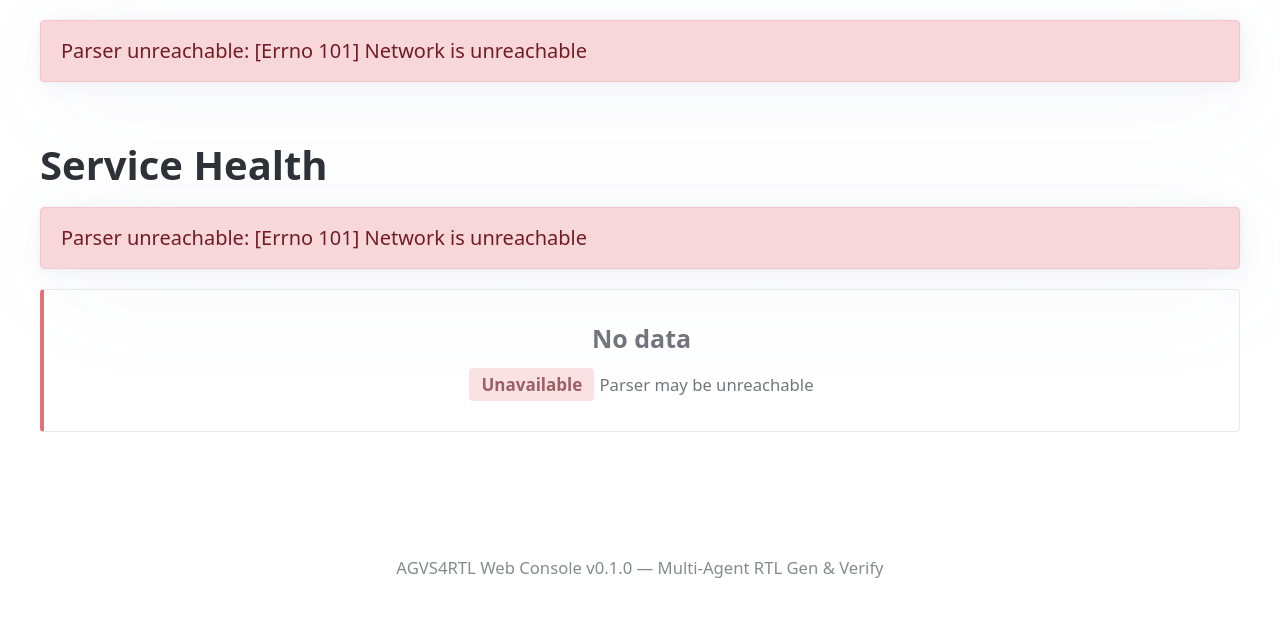
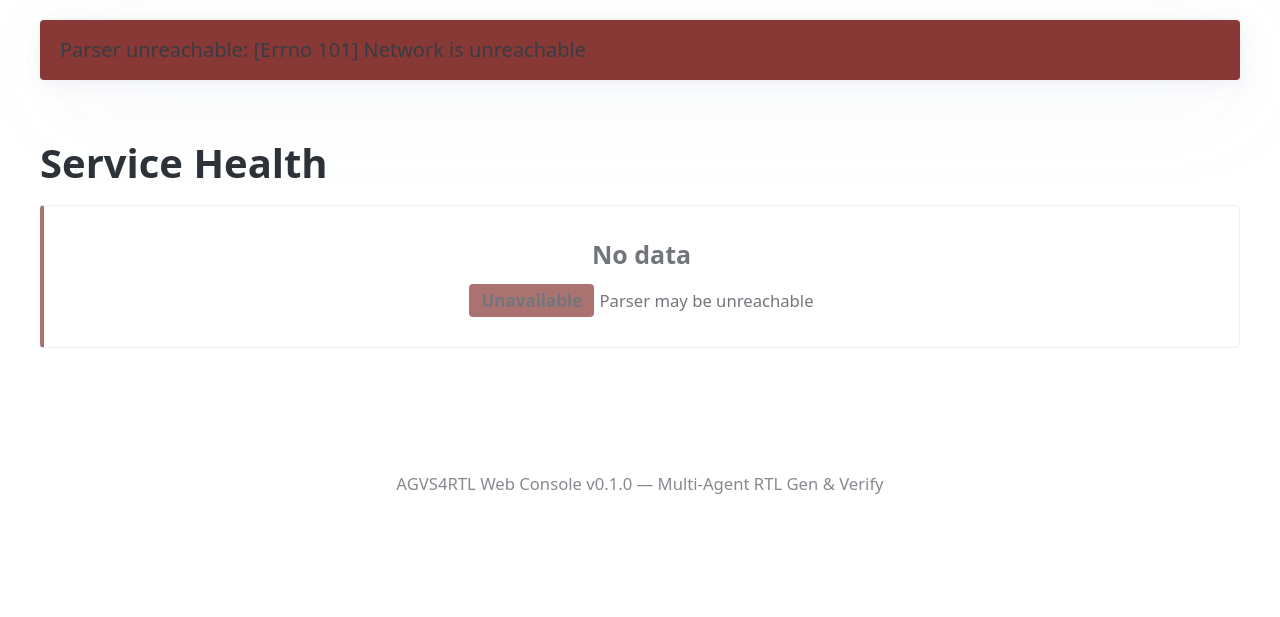
Before and after one commit to Joon515/AGVS4RTL, a FastAPI app: page /services in a window 1280 px wide. Shown: the part 122-739 px from the top of the page. Run offline with FastAPI, Linux system fonts and the light colour scheme; data that the repository does not hold is empty; some libraries are stand-ins or nearby versions.

Commit message:
fix(ux): round 2 critical fixes - selectattr, double error_msg, dark theme CSS, error logging
- C1: Fix selectattr('reachable', 'true') → selectattr('reachable')
- C2: Remove duplicate error_msg from child templates (base.html handles it)
- C3: Remove dead flash_success/flash_error blocks
- C4: Replace all hardcoded colors with var(--pico-*) for full dark mode support
- C5: Replace silent pass with logger.warning in fragment endpoints

```diff
--- a/src/frontend/main.py
+++ b/src/frontend/main.py
@@ -130,7 +130,11 @@ async def task_status_fragment(request: Request, task_id: str):
                 if body.get("status") == "success":
                     status = body.get("data")
     except Exception:
-        pass
+        logger.warning("Failed to poll task status for %s", task_id)
+        return templates.TemplateResponse("_status_fragment.html", {
+            "request": request,
+            "status": None,
+        })
     return templates.TemplateResponse("_status_fragment.html", {
         "request": request,
         "status": status,
@@ -174,7 +178,7 @@ async def services_fragment(request: Request):
                 if body.get("status") == "success":
                     services_data = body.get("data", {}).get("services", [])
     except Exception:
-        pass
+        logger.warning("Failed to poll services health")
     return templates.TemplateResponse("_services_fragment.html", {
         "request": request,
         "services": services_data,
--- a/src/frontend/static/style.css
+++ b/src/frontend/static/style.css
@@ -1,16 +1,16 @@
 /* Flash messages */
 .flash-success {
-    background: #d4edda;
-    border: 1px solid #c3e6cb;
-    color: #155724;
+    background: var(--pico-ins-color);
+    border: 1px solid var(--pico-ins-border-color);
+    color: var(--pico-ins-label-color);
     padding: 0.75rem 1rem;
     border-radius: 4px;
     margin-bottom: 1rem;
 }
 .flash-error {
-    background: #f8d7da;
-    border: 1px solid #f5c6cb;
-    color: #721c24;
+    background: var(--pico-del-color);
+    border: 1px solid var(--pico-del-border-color);
+    color: var(--pico-del-label-color);
     padding: 0.75rem 1rem;
     border-radius: 4px;
     margin-bottom: 1rem;
@@ -24,24 +24,24 @@
     font-size: 0.85rem;
     font-weight: 600;
 }
-.status-pass { background: #d4edda; color: #155724; }
-.status-fail { background: #f8d7da; color: #721c24; }
-.status-running { background: #fff3cd; color: #856404; }
-.status-pending { background: #e2e3e5; color: #383d41; }
+.status-pass { background: var(--pico-ins-color); color: var(--pico-ins-label-color); }
+.status-fail { background: var(--pico-del-color); color: var(--pico-del-label-color); }
+.status-running { background: var(--pico-form-element-active-border-color); color: var(--pico-color); }
+.status-pending { background: var(--pico-muted-border-color); color: var(--pico-muted-color); }
 
 /* Task cards */
 .task-card {
     display: block;
     padding: 1rem;
     margin-bottom: 0.5rem;
-    border: 1px solid #dee2e6;
+    border: 1px solid var(--pico-muted-border-color);
     border-radius: 4px;
     text-decoration: none;
     color: inherit;
     transition: background 0.15s;
 }
 .task-card:hover {
-    background: #f8f9fa;
+    background: var(--pico-card-sectioning-background-color);
     text-decoration: none;
 }
 .task-card .task-meta {
@@ -50,21 +50,21 @@
     align-items: center;
     margin-top: 0.5rem;
     font-size: 0.85rem;
-    color: #6c757d;
+    color: var(--pico-muted-color);
 }
 
 /* Progress bar */
 .progress-bar {
     width: 100%;
     height: 8px;
-    background: #e9ecef;
+    background: var(--pico-muted-border-color);
     border-radius: 4px;
     overflow: hidden;
     margin: 0.5rem 0;
 }
 .progress-fill {
     height: 100%;
-    background: #007bff;
+    background: var(--pico-primary);
     border-radius: 4px;
     transition: width 0.5s ease;
 }
@@ -72,7 +72,7 @@
 /* Service card */
 .service-card {
     padding: 1.5rem;
-    border: 1px solid #dee2e6;
+    border: 1px solid var(--pico-muted-border-color);
     border-radius: 4px;
     margin-bottom: 1rem;
     text-align: center;
@@ -82,8 +82,8 @@
     font-weight: 600;
     margin-bottom: 0.5rem;
 }
-.service-card.reachable { border-left: 4px solid #28a745; }
-.service-card.unreachable { border-left: 4px solid #dc3545; opacity: 0.7; }
+.service-card.reachable { border-left: 4px solid var(--pico-ins-color); }
+.service-card.unreachable { border-left: 4px solid var(--pico-del-color); opacity: 0.7; }
 
 /* Spinner */
 .htmx-indicator {
@@ -99,9 +99,9 @@
 
 /* Config warning */
 .config-warning {
-    background: #fff3cd;
-    border: 1px solid #ffc107;
-    color: #856404;
+    background: var(--pico-mark-background-color);
+    border: 1px solid var(--pico-mark-border-color);
+    color: var(--pico-mark-color);
     padding: 0.75rem 1rem;
     border-radius: 4px;
     margin-bottom: 1.5rem;
--- a/src/frontend/templates/_services_fragment.html
+++ b/src/frontend/templates/_services_fragment.html
@@ -30,7 +30,7 @@
 
 {% if services %}
     <small style="color: #6c757d; margin-top: 1rem; display: block;">
-        {% set healthy = services | selectattr("reachable", "true") | list %}
+        {% set healthy = services | selectattr("reachable") | list %}
         {{ healthy | length }}/{{ services | length }} services healthy
     </small>
 {% endif %}
--- a/src/frontend/templates/base.html
+++ b/src/frontend/templates/base.html
@@ -31,16 +31,6 @@
     </header>
 
     <main class="container">
-        {% if flash_success %}
-        <article class="flash-success" role="alert">
-            {{ flash_success }}
-        </article>
-        {% endif %}
-        {% if flash_error %}
-        <article class="flash-error" role="alert">
-            {{ flash_error }}
-        </article>
-        {% endif %}
         {% if error_msg %}
         <article class="flash-error" role="alert">
             {{ error_msg }}
--- a/src/frontend/templates/services.html
+++ b/src/frontend/templates/services.html
@@ -4,10 +4,6 @@
 
 <h1>Service Health</h1>
 
-{% if error_msg %}
-<article class="flash-error" role="alert">{{ error_msg }}</article>
-{% endif %}
-
 <div hx-get="/services/fragment" hx-trigger="every 10s" hx-swap="innerHTML" id="services-container">
     {% include "_services_fragment.html" %}
 </div>
--- a/src/frontend/templates/task_detail.html
+++ b/src/frontend/templates/task_detail.html
@@ -5,10 +5,6 @@
 <h1>Task: <code>{{ task_id }}</code></h1>
 
 <p><a href="/tasks" class="secondary">← Back to Task List</a></p>
-
-{% if error_msg %}
-<article class="flash-error" role="alert">{{ error_msg }}</article>
-{% endif %}
 
 {% if task %}
     <div class="grid" style="margin-bottom: 1.5rem;">
--- a/src/frontend/templates/tasks.html
+++ b/src/frontend/templates/tasks.html
@@ -5,10 +5,6 @@
 {% set current_page = request.query_params.get('page', '1')|int %}
 
 <h1>Task History</h1>
-
-{% if error_msg %}
-<article class="flash-error" role="alert">{{ error_msg }}</article>
-{% endif %}
 
 {% if tasks %}
     <p>{{ tasks|length }} tasks shown</p>
```
